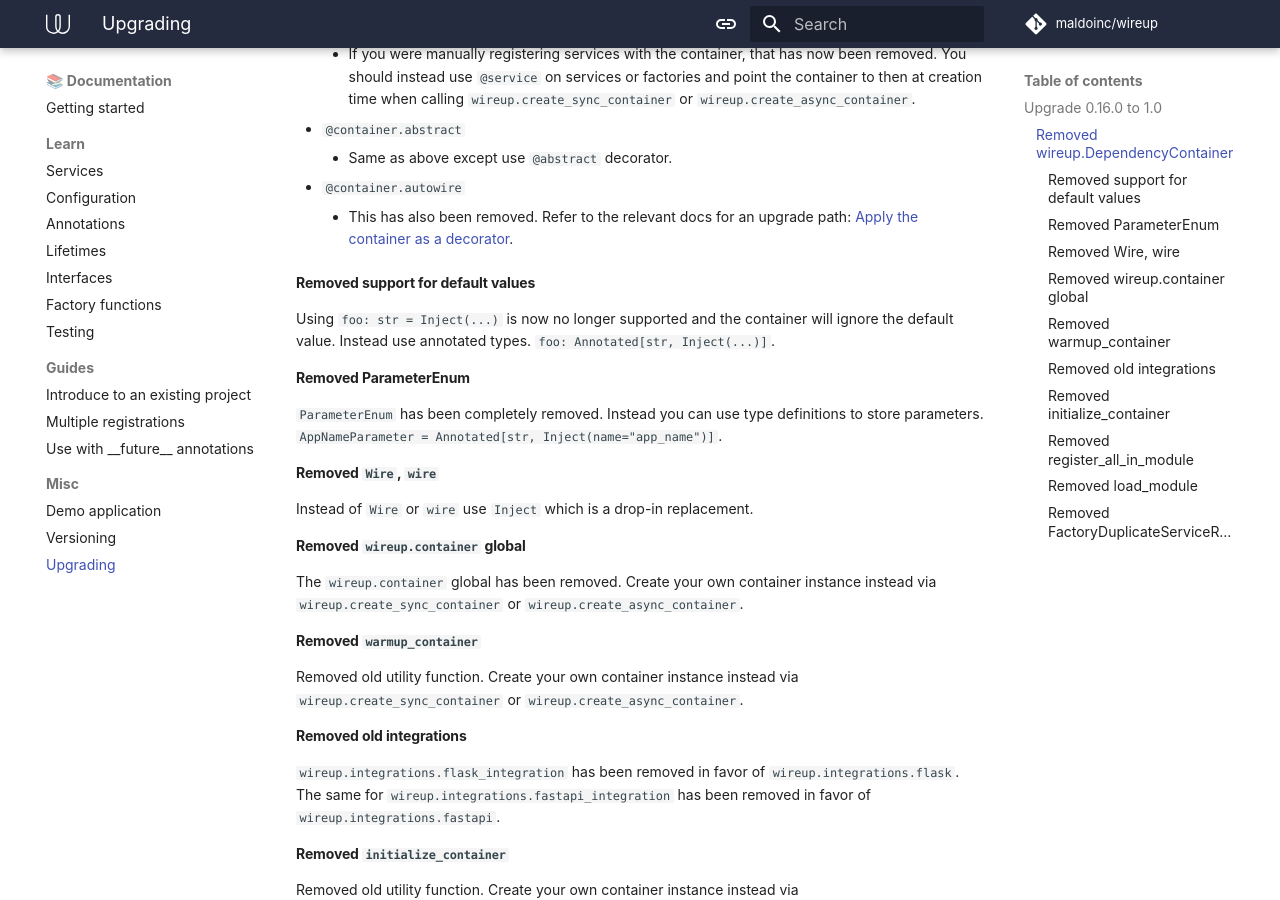
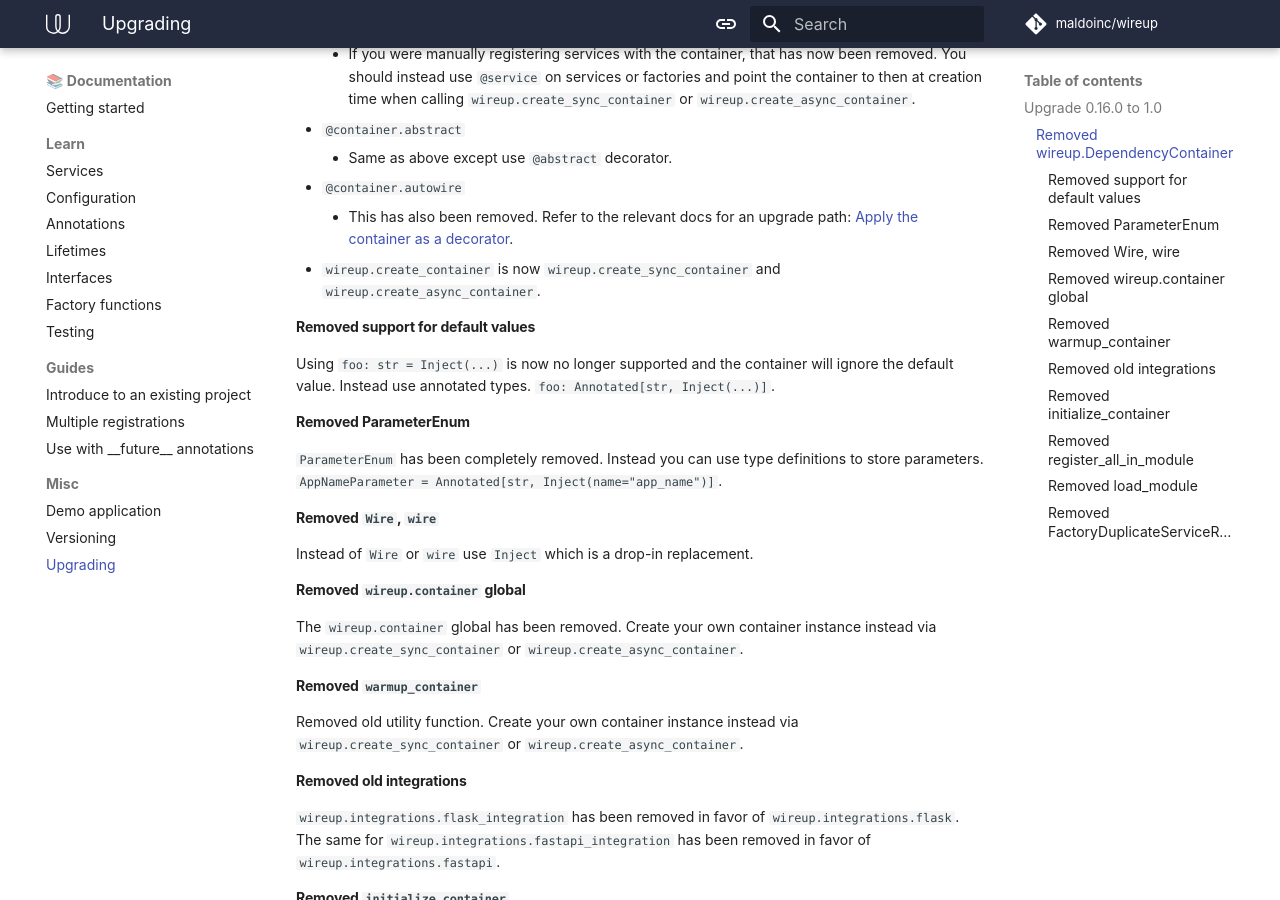
Before and after one commit to maldoinc/wireup, an MkDocs documentation site: the page built from docs/pages/upgrading.md, in a window 1280 px wide and 900 px high, scrolled down 515 px. Built offline with MkDocs 1.6.1 and Material for MkDocs 9.7.7, drawn with Linux system fonts in a browser that asks for light colours; some web fonts are replaced; comment, search, counter and statistics services are not loaded; the version menu is left out.

Commit message:
Update docs

```diff
--- a/docs/pages/upgrading.md
+++ b/docs/pages/upgrading.md
@@ -17,6 +17,7 @@ As a result of this, the following has changed:
     * Same as above except use `@abstract` decorator.
 * `@container.autowire`
     * This has also been removed. Refer to the relevant docs for an upgrade path: [Apply the container as a decorator](apply_container_as_decorator.md).
+* `wireup.create_container` is now `wireup.create_sync_container` and `wireup.create_async_container`.
 
 #### Removed support for default values
 
```
